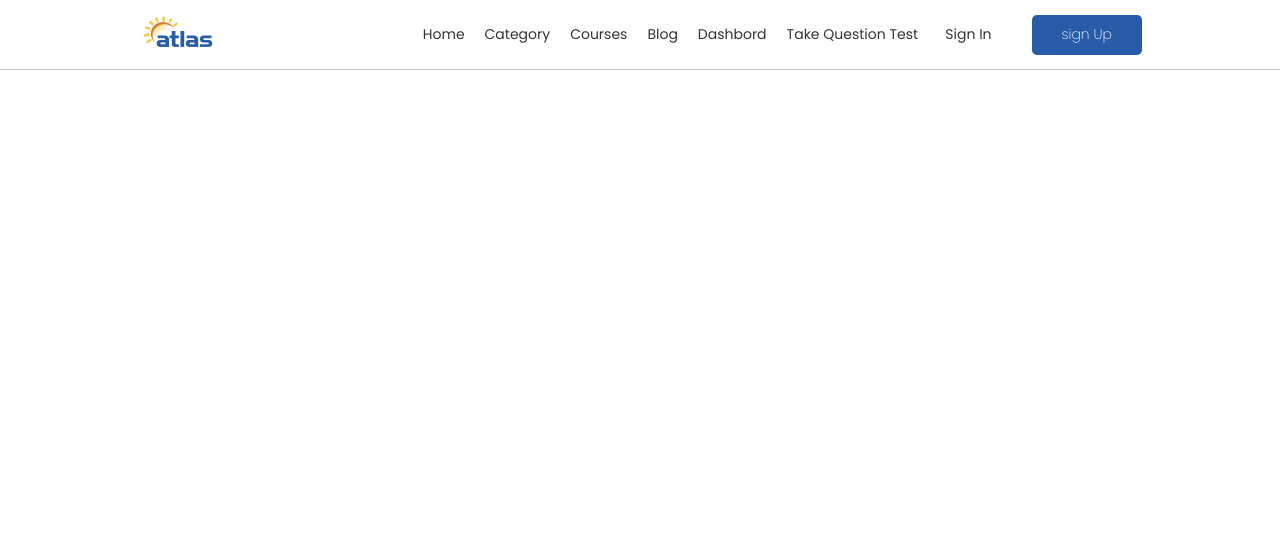
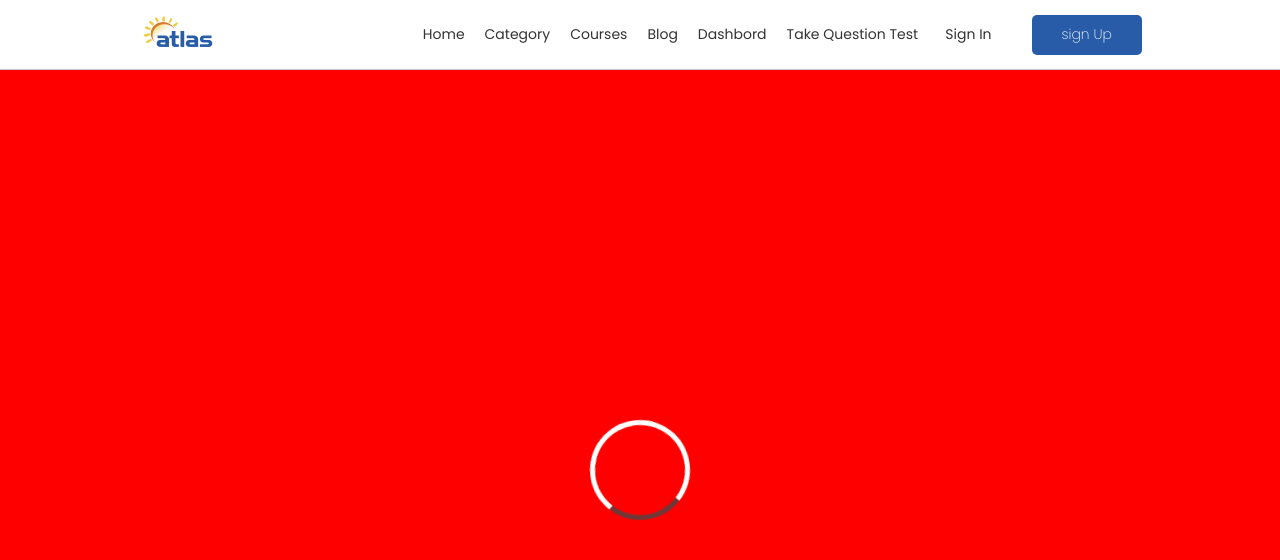
Before and after one commit to zenith-noble01/Atlas, a React (Create React App) app: page /spinner in a window 1280 px wide. Shown: the top 560 px of the page. Built offline with nearby package versions, Linux system fonts and the light colour scheme.

Commit message:
the spinner and other component was added

```diff
--- a/src/App.js
+++ b/src/App.js
@@ -1,7 +1,7 @@
 import React, { useState } from "react";
 import "./App.css";
 import { Routes, Route, useLocation } from "react-router-dom";
-import { Navbar, Lander } from "./Components";
+import { Navbar, Lander, Spinner } from "./Components";
 import { ToastContainer } from "react-toastify";
 import { Login, Register, TakeQuestionTest } from "./Pages/";
 // const
@@ -23,6 +23,7 @@ const App = () => {
         <Route element={<Login />} path="/Login" />
         <Route element={<Register />} path="/register" />
         <Route element={<TakeQuestionTest />} path="/questionTest" />
+        <Route element={<Spinner />} path="/spinner" />
       </Routes>
       <ToastContainer />
     </div>
--- /dev/null
+++ b/src/Components/Spinner/Spinner.js
@@ -0,0 +1,12 @@
+import React from "react";
+import "./Spinner.scss";
+
+const Spinner = () => {
+  return (
+    <div className="loading__spinner">
+      <div className="loading"></div>
+    </div>
+  );
+};
+
+export default Spinner;
--- /dev/null
+++ b/src/Components/Spinner/Spinner.scss
@@ -0,0 +1,40 @@
+.loading__spinner {
+  width: 100vw;
+  background: red;
+  min-height: 100vh;
+  display: flex;
+  align-items: center;
+  justify-content: center;
+
+  .loading {
+    width: 100px;
+    height: 100px;
+    border-radius: 50%;
+    border: 5px solid #fff;
+    border-top: 5px solid rgb(115, 54, 54);
+    animation: spin 1s linear infinite;
+    @keyframes spin {
+      0% {
+        transform: rotate(0deg);
+      }
+      100% {
+        transform: rotate(360deg);
+      }
+    }
+
+    @media (max-width: 768px) {
+      width: 50px;
+      height: 50px;
+    }
+
+    @media (max-width: 480px) {
+      width: 30px;
+      height: 30px;
+    }
+
+    @media (max-width: 320px) {
+      width: 20px;
+      height: 20px;
+    }
+  }
+}
--- a/src/Components/index.js
+++ b/src/Components/index.js
@@ -7,6 +7,7 @@ import Question from "./Question";
 import End from "./End";
 import Start from "./Start";
 import Modal from "./Modal";
+import Spinner from "./Spinner/Spinner";
 import { FormatTime } from "./Format";
 
 export {
@@ -20,4 +21,5 @@ export {
   FormatTime,
   Modal,
   Start,
+  Spinner,
 };
--- a/src/Pages/Register/Register.js
+++ b/src/Pages/Register/Register.js
@@ -6,6 +6,7 @@ import { toast } from "react-toastify";
 import { Link } from "react-router-dom";
 import { FaFacebook, FaGoogle, FaTwitter } from "react-icons/fa";
 import { registerStudent, reset } from "../../redux/reducers/authSlice";
+import { Spinner } from "../../Components";
 
 const Login = () => {
   const [formData, setFormData] = useState({
@@ -48,19 +49,23 @@ const Login = () => {
   };
 
   useEffect(() => {
-    if (!isError) {
+    if (isError) {
       toast.error(message);
     }
-    if (isSuccess || student) {
+    if (isSuccess) {
       toast.success("Registration Successful");
       navigate("/login");
+    }
+
+    if (student) {
+      toast.success("Registration Successful");
     }
 
     dispatch(reset());
   }, [isError, isSuccess, message, student, navigate, dispatch]);
 
   if (isLoading) {
-    return <div>Loading...</div>;
+    return <Spinner />;
   }
 
   return (
--- a/src/redux/reducers/authSlice.js
+++ b/src/redux/reducers/authSlice.js
@@ -55,7 +55,7 @@ export const authSlice = createSlice({
       .addCase(registerStudent.rejected, (state, action) => {
         state.isLoading = false;
         state.isError = true;
-        state.message = action.payload;
+        state.message = action.payload.msg;
         state.student = null;
       });
   },
```
